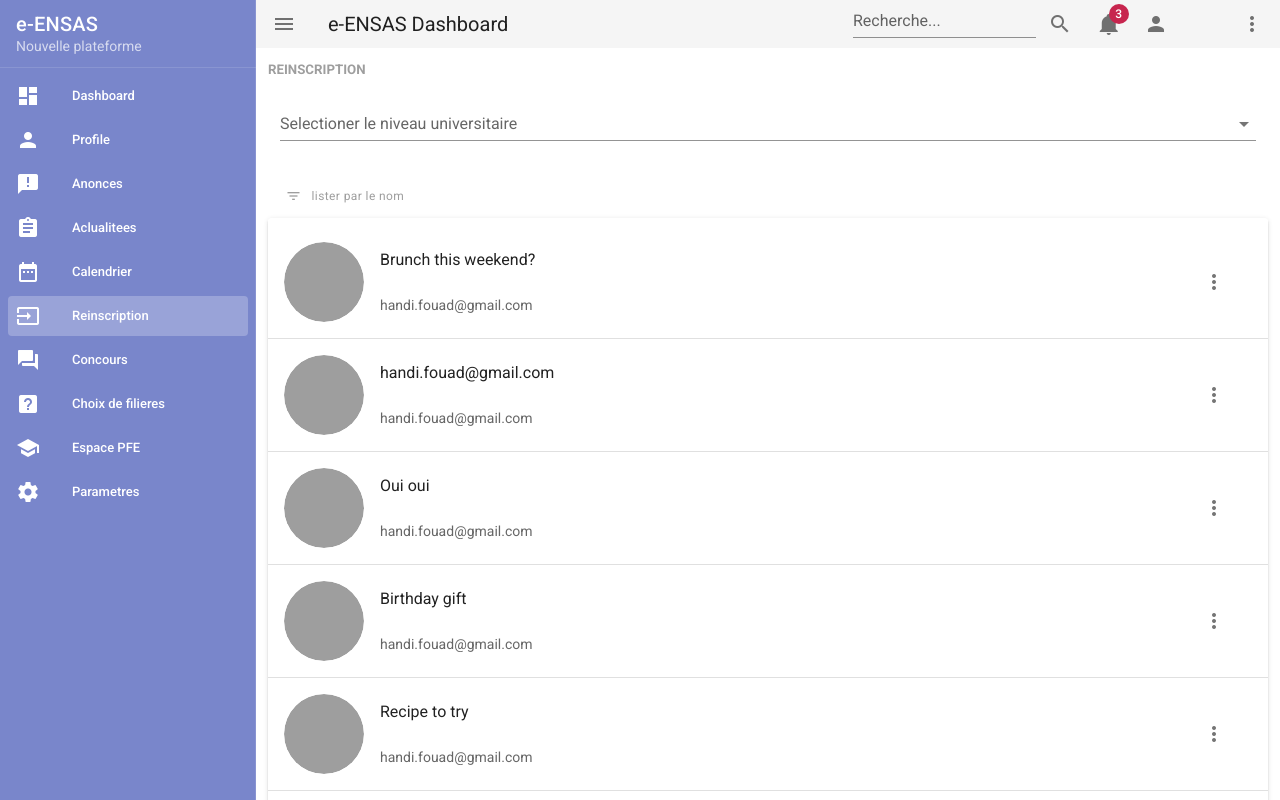
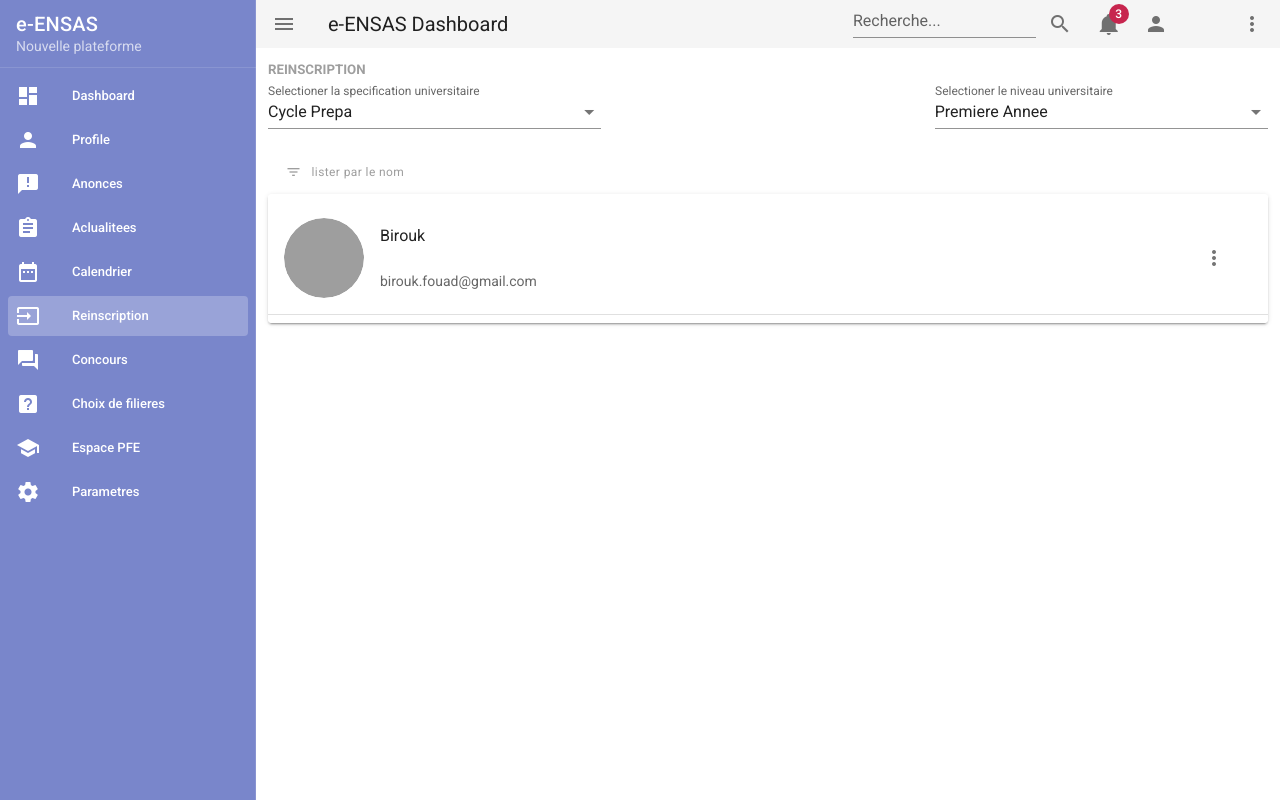
Before and after one commit to hoummani/ENSAS-Website, a Vue app in the folder admin/: page /reinscription in a window 1280 px wide. Shown: the top 800 px of the page. Built offline with nearby package versions, Linux system fonts and the light colour scheme; grey boxes are pictures that could not be loaded; some icons are missing.

Commit message:
fixing the problem with some sweet alerts

```diff
--- a/admin/src/views/Reinscription.vue
+++ b/admin/src/views/Reinscription.vue
@@ -3,18 +3,34 @@
     <h5 class="subheading text-uppercase grey--text">Reinscription</h5>
     <div>
       <v-container>
+        <v-layout row wrap justify-space-between>
+          <v-flex xs12 sm5 md4 lg4 class="mr-2">
+            <v-select
+              label="Selectioner la specification universitaire"
+              :items="filieres"
+              v-model="filiere_selected"
+              v-on:change="filiereSelected"
+              v-on:focus="onFocus"
+
+              item-text="name"
+              item-value="value"
+            ></v-select>
+          </v-flex>
+          <v-flex xs12 sm5 md4 lg4>
             <v-select
               label="Selectioner le niveau universitaire"
               :items="levels"
-          v-model="level_select"
+              v-model="level_selected"
+              v-on:change="levelSelected"
+              v-on:focus="onFocus"
               item-text="name"
               item-value="value"
-          v-on:change="filiereSelected()"
-          return-object
             ></v-select>
-        <!--
-        <v-text-field label="Taper quelque chose" v-model="level_select"></v-text-field>
-        -->
+          </v-flex>
+        </v-layout>
+        <v-layout>
+          <v-text-field color="primary" v-if="loading" loading disabled></v-text-field>
+        </v-layout>
       </v-container>
     </div>
     <div>
@@ -30,34 +46,28 @@
         </v-tooltip>
       </v-layout>
       <v-card>
-        <v-list three-line>
+        <v-alert
+          text
+          v-if="noItems"
+          prominent
+          type="error"
+          style="border-left:5px solid;"
+          icon="mdi-alert"
+        >Attention ! Assurer limergence entre la filiere et le niveau selectionne !</v-alert>
+        <v-list three-line v-if="!noItems">
           <template v-for="(item, index) in filtredItems">
-            <v-subheader
-              v-if="item.header"
-              :key="item.header"
-              v-text="item.header"
-            ></v-subheader>
+            <v-subheader v-if="item.header" :key="item.header" v-text="item.header"></v-subheader>
 
-            <v-divider
-              v-else-if="item.divider"
-              :key="index"
-              :inset="item.inset"
-            ></v-divider>
+            <v-divider v-else-if="item.divider" :key="index" :inset="item.inset"></v-divider>
 
-            <v-list-item
-              v-else
-              :key="item.title"
-              v-ripple="{ class: `indigo--text lighten-2` }"
-            >
+            <v-list-item v-else :key="item.title" v-ripple="{ class: `indigo--text lighten-2` }">
               <v-list-item-avatar size="80">
                 <v-img :src="item.avatar"></v-img>
               </v-list-item-avatar>
 
               <v-list-item-content>
                 <v-list-item-title v-html="item.name"></v-list-item-title>
-                <v-list-item-subtitle
-                  v-html="item.email"
-                ></v-list-item-subtitle>
+                <v-list-item-subtitle v-html="item.email"></v-list-item-subtitle>
               </v-list-item-content>
 
               <v-spacer class="hidden-xs-only"></v-spacer>
@@ -69,15 +79,10 @@
                         <v-icon v-bind="attrs" v-on="on">more_vert</v-icon>
                       </template>
 
-                      <v-list
-                        v-for="operation in operations"
-                        :key="operation.name"
-                      >
+                      <v-list v-for="operation in operations" :key="operation.name">
                         <v-list-item @click="method(operation.name, item)">
                           <v-icon left>{{ operation.icon }}</v-icon>
-                          <v-list-item-title>
-                            {{ operation.name }}
-                          </v-list-item-title>
+                          <v-list-item-title>{{ operation.name }}</v-list-item-title>
                         </v-list-item>
                       </v-list>
                     </v-menu>
@@ -94,9 +99,7 @@
       <v-layout justify-center v-if="selected_item != null">
         <v-dialog v-model="dialog_edit" max-width="590">
           <v-card>
-            <v-card-title class="headline"
-              >Editer le profile de {{ selected_item.name }}</v-card-title
-            >
+            <v-card-title class="headline">Editer le profile de {{ selected_item.name }}</v-card-title>
             <v-divider></v-divider>
             <v-card-text>
               Let Google help apps determine location. This means sending
@@ -106,13 +109,9 @@
             <v-card-actions>
               <v-spacer></v-spacer>
 
-              <v-btn color="indigo darken-1" text @click="dialog_edit = false"
-                >Annuler</v-btn
-              >
+              <v-btn color="indigo darken-1" text @click="dialog_edit = false">Annuler</v-btn>
 
-              <v-btn color="indigo darken-1" text @click="dialog_edit = false"
-                >Modifier</v-btn
-              >
+              <v-btn color="indigo darken-1" text @click="dialog_edit = false">Modifier</v-btn>
             </v-card-actions>
           </v-card>
         </v-dialog>
@@ -122,9 +121,7 @@
       <v-layout justify-center v-if="selected_item != null">
         <v-dialog v-model="dialog_detail" max-width="590">
           <v-card>
-            <v-card-title class="headline"
-              >Plus d'informations sur {{ selected_item.name }}</v-card-title
-            >
+            <v-card-title class="headline">Plus d'informations sur {{ selected_item.name }}</v-card-title>
             <v-divider></v-divider>
             <v-card-text>
               Let Google help apps determine location. This means sending
@@ -134,9 +131,7 @@
             <v-card-actions>
               <v-spacer></v-spacer>
 
-              <v-btn color="indigo darken-1" text @click="dialog_detail = false"
-                >Fermer</v-btn
-              >
+              <v-btn color="indigo darken-1" text @click="dialog_detail = false">Fermer</v-btn>
             </v-card-actions>
           </v-card>
         </v-dialog>
@@ -150,41 +145,52 @@ export default {
   data() {
     return {
       //select level
-      level_select: {
-        name: "",
-        value: ""
-      },
+      level_selected: "1",
+      filiere_selected: "prepa",
+      loading: false,
+      noItems:false,
       //level_select:"",
 
       levels: [
-        { header: "Cycle preparatoire" },
-        { name: "1ere Annee", value: "first" },
-        { name: "2eme Annee", value: "second" },
-        { header: "Genie Informatique" },
-        { name: "3eme Annee G.Inf", value: "info3" },
-        { name: "4eme Annee G.Inf", value: "info4" },
-        { name: "5eme Annee G.Inf", value: "info5" },
-        { header: "Genie Reseau et telecommunications" },
-        { name: "3eme Annee GTR", value: "gtr3" },
-        { name: "4eme Annee GTR", value: "gtr4" },
-        { name: "5eme Annee GTR", value: "gtr5" },
-        { header: "Genie de procedes et ceramique" },
-        { name: "3eme Annee GPMC", value: "gpmc3" },
-        { name: "4eme Annee GPMC", value: "gpmc4" },
-        { name: "5eme Annee GPMC", value: "gpmc5" },
-        { header: "Genie Industriel" },
-        { name: "3eme Annee G.Indus", value: "indus3" },
-        { name: "4eme Annee G.Indus", value: "indus4" },
-        { name: "5eme Annee G.Indus", value: "indus5" }
+        { name: "Premiere Annee", value: "1" },
+
+        { name: "Deuxieme Annee", value: "2" },
+
+        { name: "3eme Annee", value: "3" },
+
+        { name: "4eme Annee", value: "4" },
+
+        { name: "5eme Annee", value: "5" }
       ],
-
+      filieres: [
+        {
+          name: "Cycle Prepa",
+          value: "prepa"
+        },
+        {
+          name: "Genie Informatique",
+          value: "info"
+        },
+        {
+          name: "Genie Industriel",
+          value: "indus"
+        },
+        {
+          name: "Genie Resaux & Telecom",
+          value: "gtr"
+        },
+        {
+          name: "Genie Procedes & Ceramique",
+          value: "gpmc"
+        }
+      ],
       //list etudiants
       items: [
         {
           avatar: "https://cdn.vuetifyjs.com/images/lists/1.jpg",
           name: "Brunch this weekend?",
           email: "handi.fouad@gmail.com",
-          filiere: "info",
+          filiere: "informatique",
           level: "3"
         },
         //{ divider: true, inset: true },
@@ -208,7 +214,7 @@ export default {
           avatar: "https://cdn.vuetifyjs.com/images/lists/4.jpg",
           name: "Birthday gift",
           email: "handi.fouad@gmail.com",
-          filiere: "info",
+          filiere: "informatique",
           level: "3"
         },
         //{ divider: true, inset: true },
@@ -216,29 +222,29 @@ export default {
           avatar: "https://cdn.vuetifyjs.com/images/lists/5.jpg",
           name: "Recipe to try",
           email: "handi.fouad@gmail.com",
-          filiere: "info",
+          filiere: "informatique",
           level: "4"
         },
         {
           avatar: "https://cdn.vuetifyjs.com/images/lists/3.jpg",
           name: "Birouk",
           email: "birouk.fouad@gmail.com",
-          filiere: "prepa",
-          level: "first"
+          filiere: "preparatoire",
+          level: "1"
         },
         {
           avatar: "https://cdn.vuetifyjs.com/images/lists/3.jpg",
           name: "Rakib",
           email: "rakib.fouad@gmail.com",
-          filiere: "prepa",
-          level: "second"
+          filiere: "preparatoire",
+          level: "2"
         },
         {
           avatar: "https://cdn.vuetifyjs.com/images/lists/3.jpg",
           name: "Zineb",
           email: "zineb.meryem@gmail.com",
-          filiere: "prepa",
-          level: "second"
+          filiere: "preparatoire",
+          level: "2"
         }
       ],
 
@@ -272,14 +278,39 @@ export default {
 
   computed: {
     filtredItems() {
+      if (this.level_selected != "" && this.filiere_selected != "") {
         return this.items.filter(item => {
+          return (
+            item.filiere
+              .toLowerCase()
+              .match(this.filiere_selected.trim().toLowerCase()) &&
+            item.level
+              .toLowerCase()
+              .match(this.level_selected.trim().toLowerCase())
+          );
+        });
+      } else {
+        return this.items.filter(item => {
+          return true;
+        });
+      }
+
+      /*
       return item.filiere
           .toLowerCase()
           .match(this.level_select.value.trim().toLowerCase());
-      });
+          */
     }
   },
-  watch: {},
+  watch: {
+    filtredItems:function(v){
+      if(v.length <= 0){
+        this.noItems=true;
+      }else{
+        this.noItems=false;
+      }
+    }
+  },
   methods: {
     method(operation, item) {
       this.selected_item = item;
@@ -295,7 +326,15 @@ export default {
     },
 
     //filter select
-    filiereSelected() {}
+    filiereSelected() {},
+    levelSelected() {},
+    onFocus() {
+      this.loading=true;
+      setTimeout(()=>{
+        this.loading=false;
+      },2000)
+    },
+
   }
 };
 </script>
```
Lines whose indentation alone changed are shown as unchanged.
